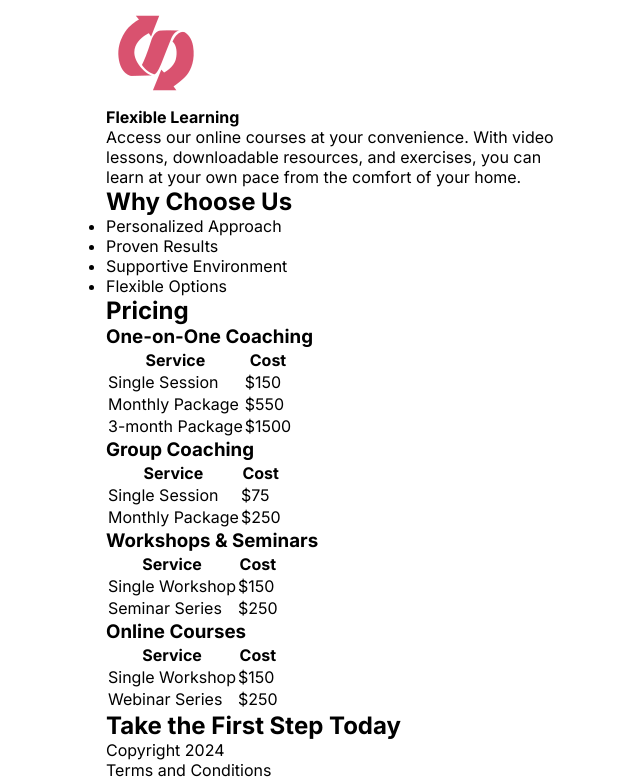
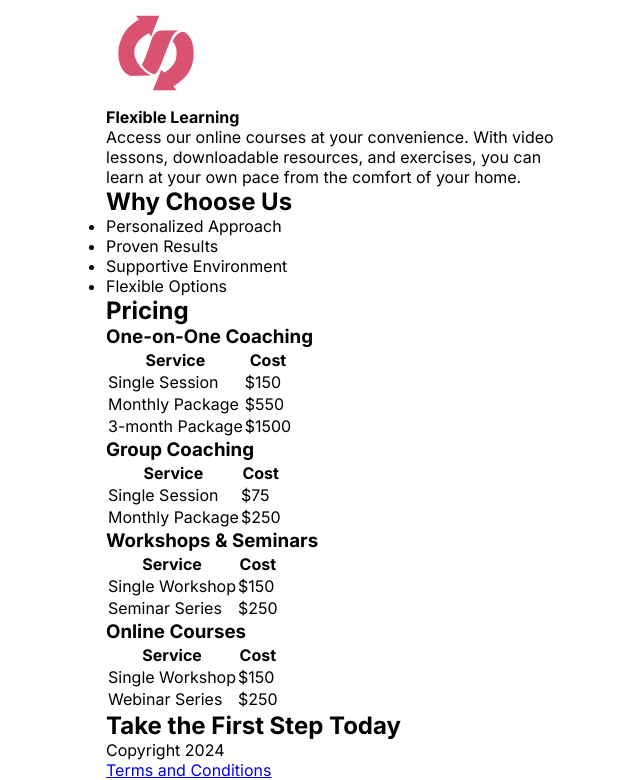
Before and after one commit to jeanfortuna/path-to-success, a plain HTML site: page index.html in a window 1280 px wide. Shown: the part 1470-2250 px from the top of the page, without its empty margins (309-949 px from the left). Drawn offline with Linux system fonts and the light colour scheme; a web font is replaced by a local one.

Commit message:
Add contact section and footer

```diff
--- a/index.html
+++ b/index.html
@@ -282,7 +282,7 @@
 
     <footer>
         <p>Copyright 2024</p>
-        <p>Terms and Conditions</p>
+        <a href="#">Terms and Conditions</a>
     </footer>
 
 </body>
```
